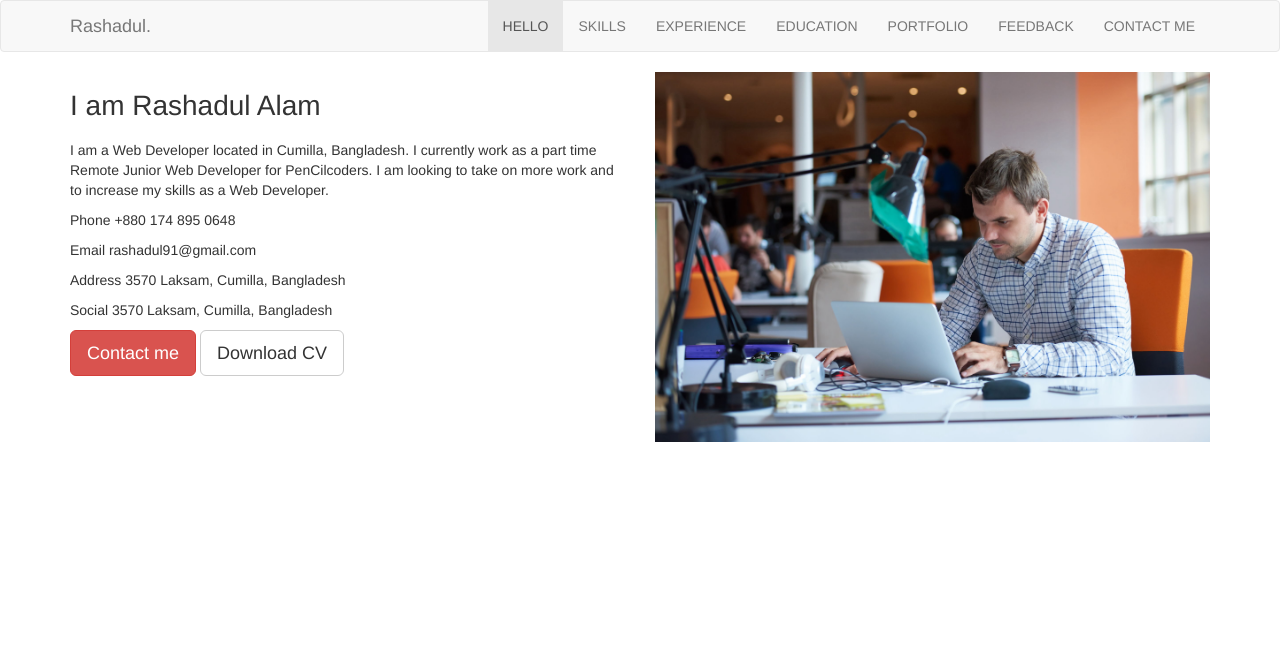
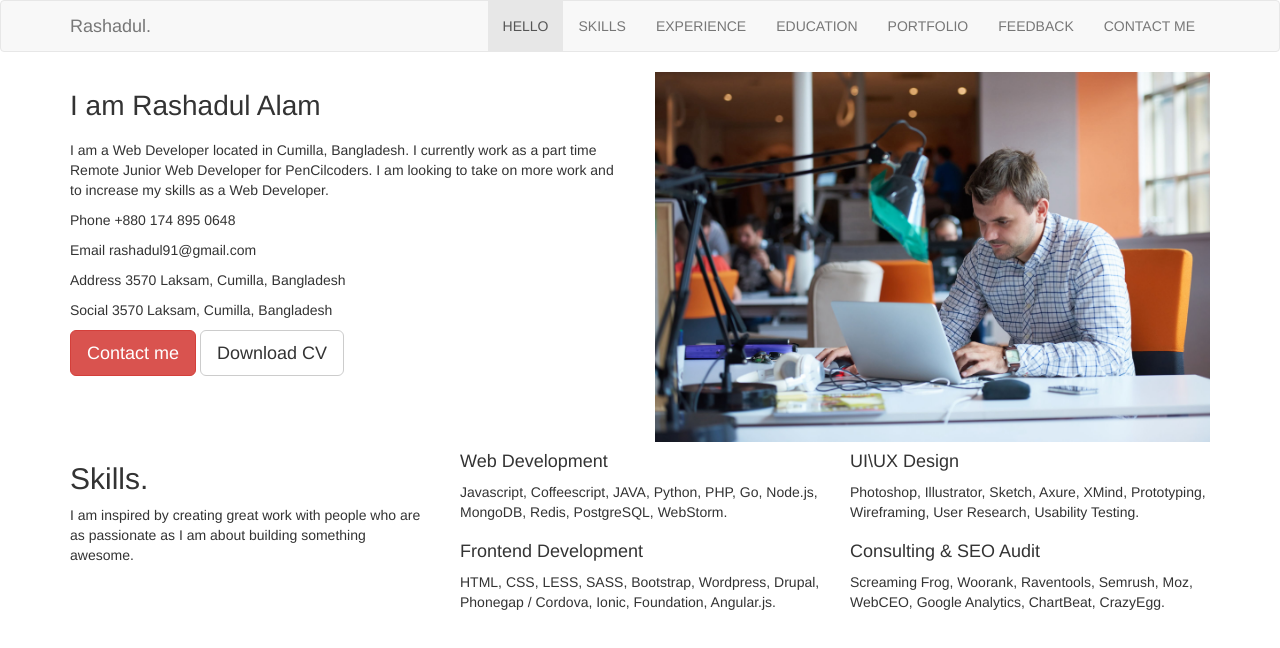
Before and after one commit to rashadulalam/rashadulalam, a plain HTML site: page index.html in a window 1280 px wide. Drawn offline with nearby package versions, Linux system fonts and the light colour scheme.

Commit message:
Skill section markup

```diff
--- a/index.html
+++ b/index.html
@@ -82,10 +82,48 @@
   </section>
 
 
+  <section id="skill">
+    <div class="container">
+      <div class="row">
+        <div class="col-md-4">
+          <h2>Skills.</h2>
+          <div class="info-box">
+            <p>I am inspired by creating great work with people who are as passionate as I am about building something awesome.</p>
+          </div>
+        </div>
 
+        <div class="col-md-8">
+          <div class="row">
+            <div class="col-md-6">
+              <h4>Web Development</h4>
+              <div class="info-box">
+                <p>Javascript, Coffeescript, JAVA, Python, PHP, Go, Node.js, MongoDB, Redis, PostgreSQL, WebStorm.</p>
+              </div>
+            </div>
+            <div class="col-md-6">
+              <h4>UI\UX Design</h4>
+              <div class="info-box">
+                <p>Photoshop, Illustrator, Sketch, Axure, XMind, Prototyping, Wireframing, User Research, Usability Testing.</p>
+              </div>
+            </div>
+            <div class="col-md-6">
+              <h4>Frontend Development</h4>
+              <div class="info-box">
+                <p>HTML, CSS, LESS, SASS, Bootstrap, Wordpress, Drupal, Phonegap / Cordova, Ionic, Foundation, Angular.js.</p>
+              </div>
+            </div>
+            <div class="col-md-6">
+              <h4>Consulting & SEO Audit</h4>
+              <div class="info-box">
+                <p>Screaming Frog, Woorank, Raventools, Semrush, Moz, WebCEO, Google Analytics, ChartBeat, CrazyEgg.</p>
+              </div>
+            </div>
 
-
-
+          </div>
+        </div>
+      </div>
+    </div>
+  </section>
 
   <script src="js/vendor/modernizr-3.6.0.min.js"></script>
   <script src="https://code.jquery.com/jquery-3.3.1.min.js" integrity="sha256-FgpCb/KJQlLNfOu91ta32o/NMZxltwRo8QtmkMRdAu8=" crossorigin="anonymous"></script>
```
